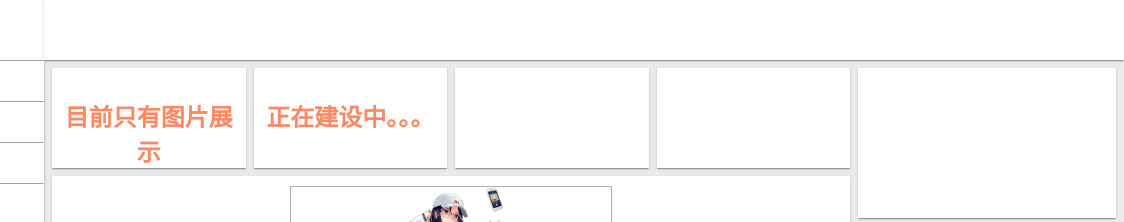
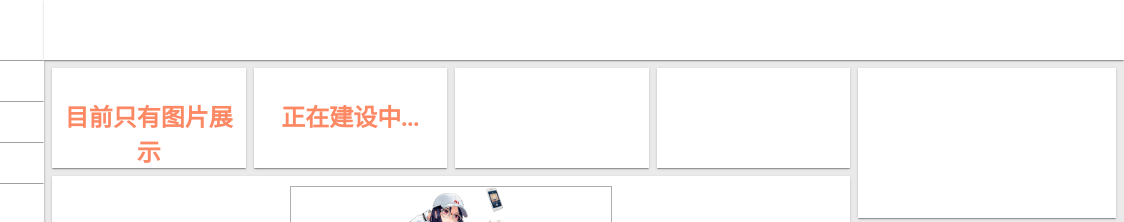
Before and after one commit to Tengfei-486/no.1, a plain HTML site: page 01.html in a window 1280 px wide. Shown: the top 222 px of the page, 156-1280 px from the left. Drawn offline with Linux system fonts and the light colour scheme.

Commit message:
Update 01.html

```diff
--- a/01.html
+++ b/01.html
@@ -150,7 +150,7 @@
             <!-- 数据02 -->
             <div style="height: 100px" class="flex1 yinYing baise mgr8 juzhong">
               <div style="padding: 10px">
-                <h2 style="color: rgb(252, 136, 100)">正在建设中。。。</h2>
+                <h2 style="color: rgb(252, 136, 100)">正在建设中...</h2>
               </div>
             </div>
             <!-- 数据03 -->
```
